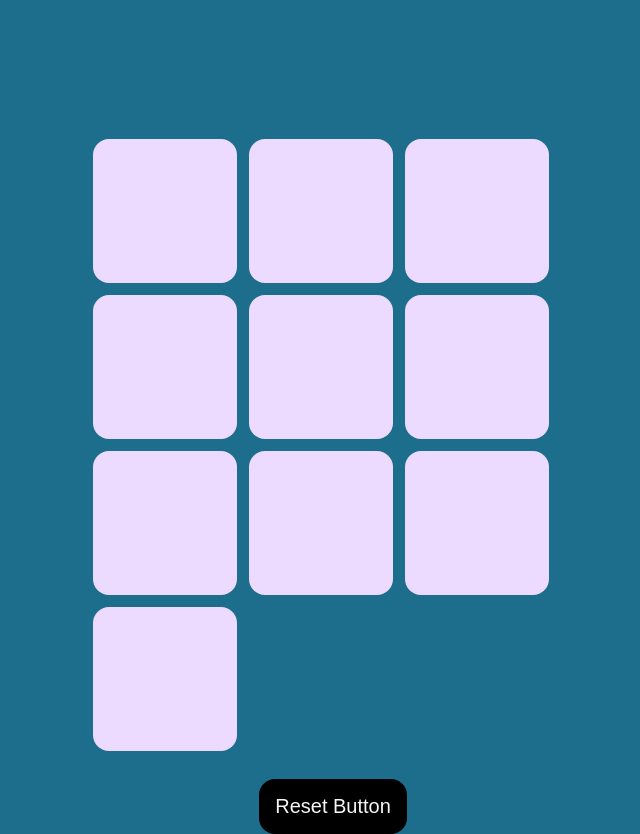
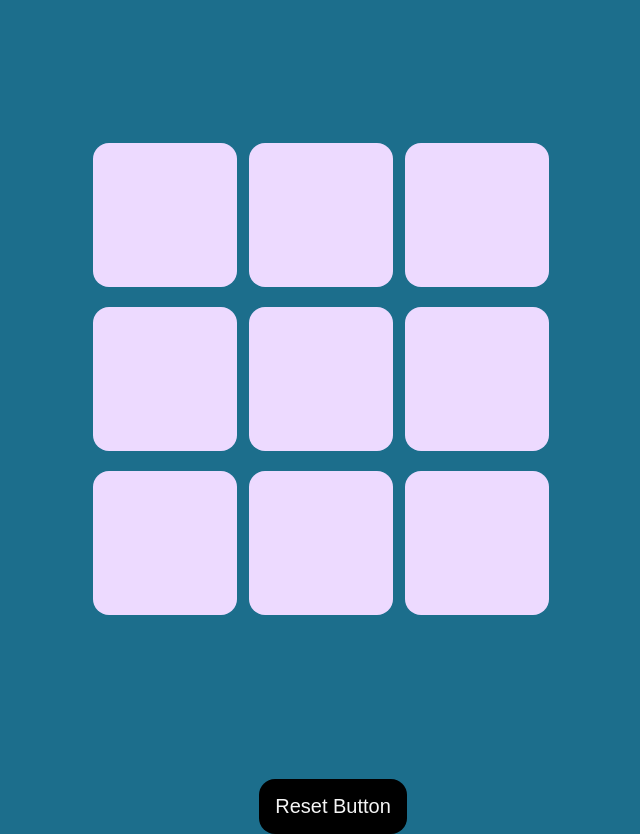
Before and after one commit to kamran783/Tic-Tac-Toe-, a plain HTML site: page index.html in a window 1280 px wide. Shown: the part 58-892 px from the top of the page, without its empty margins (307-947 px from the left). Drawn offline with Linux system fonts and the light colour scheme.

Commit message:
first commit

```diff
--- a/index.html
+++ b/index.html
@@ -24,7 +24,6 @@
           <button class="box"></button>
           <button class="box"></button>
           <button class="box"></button>
-          <button class="box"></button>
         </div>
       </div>
       <button id="reset-btn">Reset Button</button>
```
